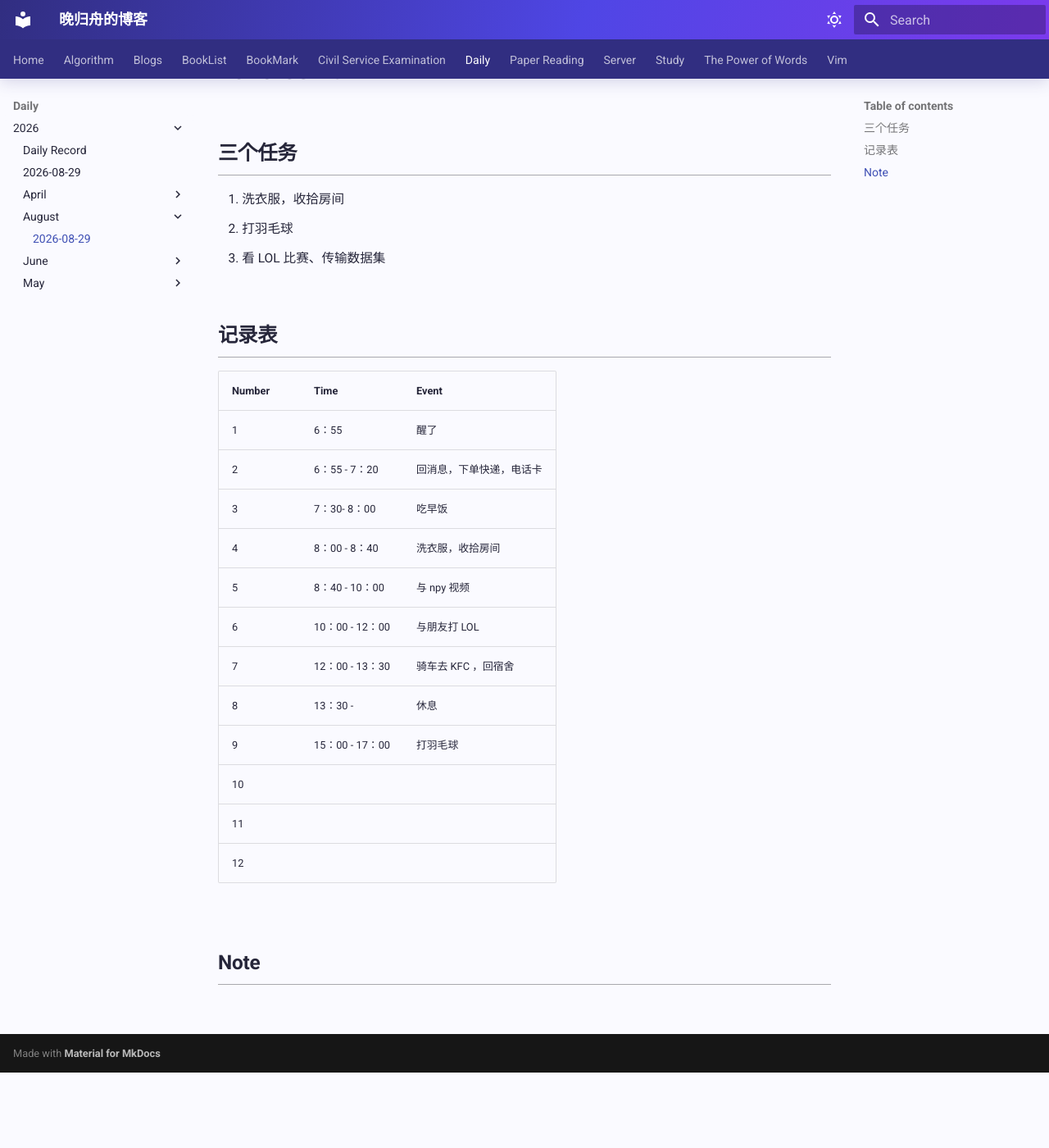
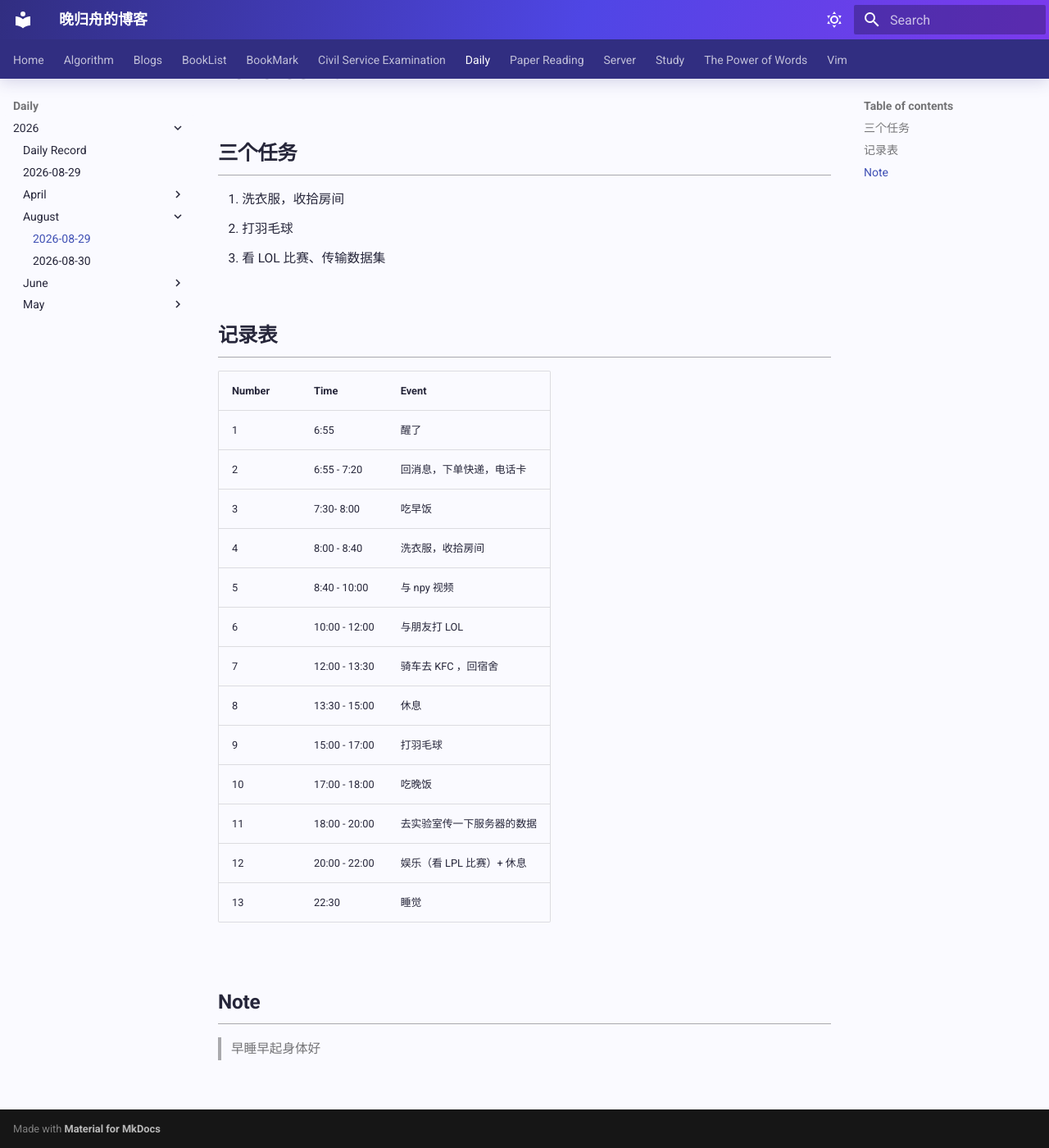
Before and after one commit to WGZ-W/wgz-w.github.io, an MkDocs documentation site: the page built from docs/Daily/2026/August/0829.md, in a window 1280 px wide and 1400 px high, scrolled down 120 px. Shown: the whole window at 82% size. Built offline with MkDocs 1.6.1 and Material for MkDocs 9.7.7, drawn with Linux system fonts in a browser that asks for light colours; before the commit the page ends 1428 px from its top, so only the background shows below that.

Commit message:
add diary of 0829 and 0830

```diff
--- a/docs/Daily/2026/August/0829.md
+++ b/docs/Daily/2026/August/0829.md
@@ -13,19 +13,19 @@
 
 |Number| Time | Event|
 |-|-|-|
-|1| 6：55  | 醒了 |
-|2| 6：55 - 7：20 | 回消息，下单快递，电话卡 |
-|3| 7：30- 8：00 | 吃早饭 |
-|4| 8：00 - 8：40 | 洗衣服，收拾房间 |
-|5| 8：40 - 10：00 | 与 npy 视频 |
-|6| 10：00 - 12：00 | 与朋友打 LOL |
-|7| 12：00 - 13：30 | 骑车去 KFC ，回宿舍 |
-|8| 13：30 -  | 休息 |
-|9| 15：00 - 17：00 | 打羽毛球 |
-|10| | |
-|11| | |
-|12| | |
-
+|1| 6:55  | 醒了 |
+|2| 6:55 - 7:20 | 回消息，下单快递，电话卡 |
+|3| 7:30- 8:00 | 吃早饭 |
+|4| 8:00 - 8:40 | 洗衣服，收拾房间 |
+|5| 8:40 - 10:00 | 与 npy 视频 |
+|6| 10:00 - 12:00 | 与朋友打 LOL |
+|7| 12:00 - 13:30 | 骑车去 KFC ，回宿舍 |
+|8| 13:30 - 15:00 | 休息 |
+|9| 15:00 - 17:00 | 打羽毛球 |
+|10| 17:00 - 18:00| 吃晚饭 |
+|11| 18:00 - 20:00 | 去实验室传一下服务器的数据 |
+|12| 20:00 - 22:00 | 娱乐（看 LPL 比赛）+ 休息|
+|13| 22:30 | 睡觉 |
 
 ## Note
->
+> 早睡早起身体好
```
Also changed, not shown: docs/Daily/2026/August/0830.md (added, +31 -0 lines), docs/index.md (+1 -0 lines).
